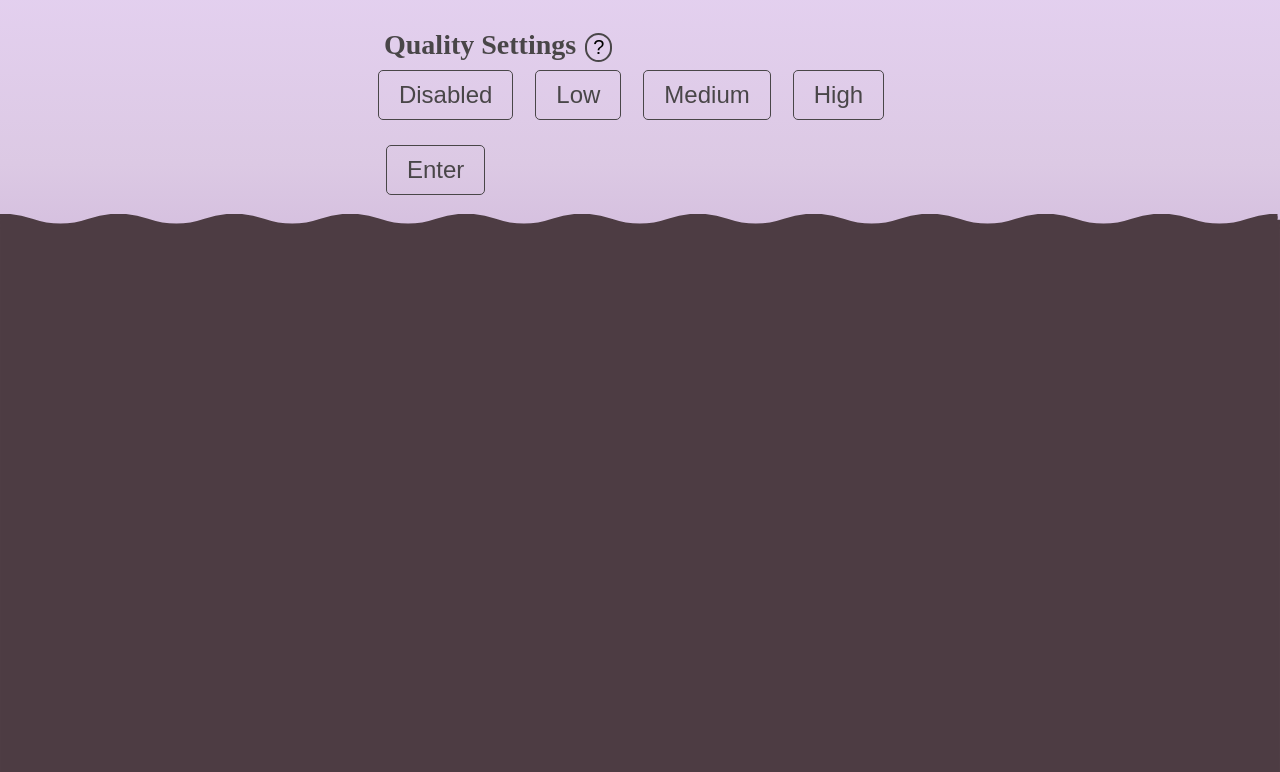
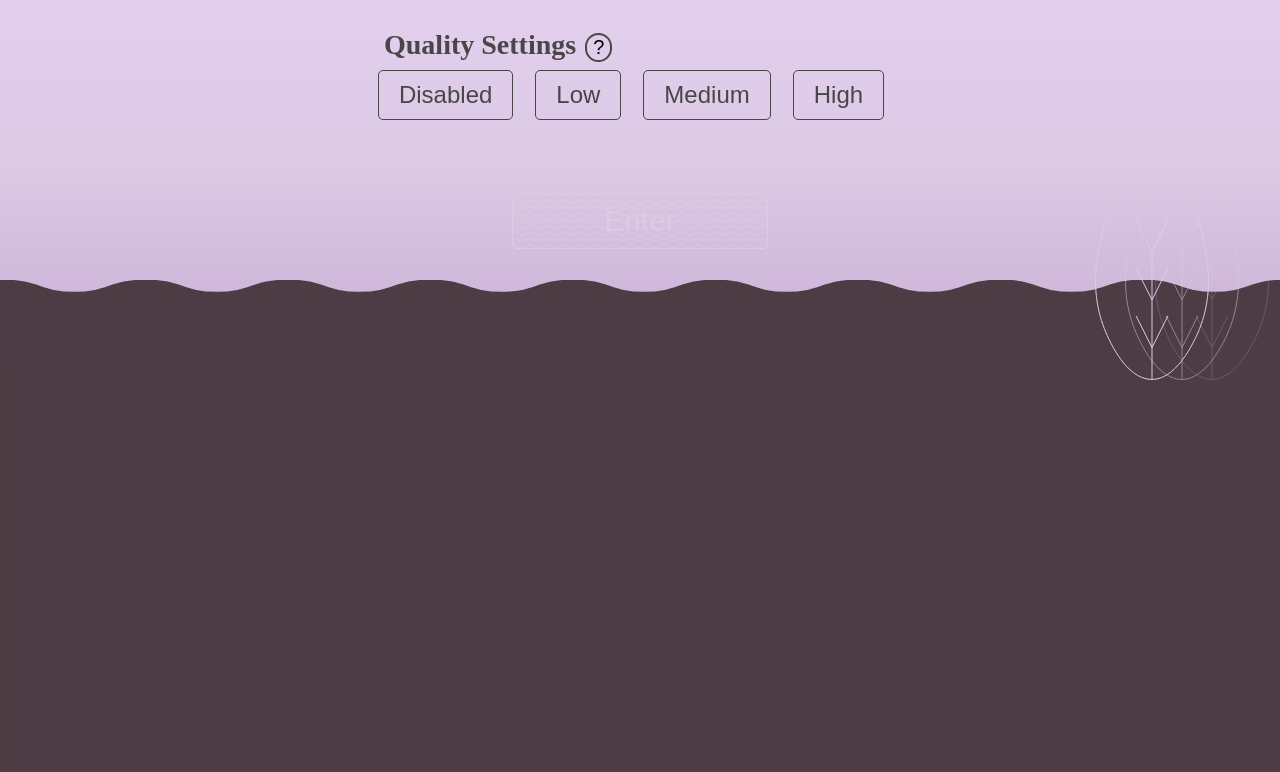
Before and after one commit to 97cider/97-degree-cider, a Vue app in the folder client/: page /#/ in a window 1280 px wide. Shown: the part 420-1192 px from the top of the page. Built offline with nearby package versions, Linux system fonts and the light colour scheme; a web font is replaced by a local one.

Commit message:
More Formatting for Wierd Footer and Enter Button Rework

```diff
--- a/client/src/components/Overlay.vue
+++ b/client/src/components/Overlay.vue
@@ -43,7 +43,7 @@ export default {
         border-radius: 0px;
         z-index: 10;
         position: absolute;
-        background: #3d2d31e8;
+        background: #4d3c43;
 
         margin-left: auto;
         margin-right: auto;
--- a/client/src/pages/Intro.vue
+++ b/client/src/pages/Intro.vue
@@ -21,6 +21,17 @@
                 <text class="far-outer" transform="rotate(90)" y="-25" x="20">97° Cider</text>
             </svg>
         </transition> -->
+        <div class="leaf-container">
+          <transition name="slide-fade">
+            <img class="svg-leaf" src="public/svgs/leaf-inverted.svg">
+          </transition>
+          <transition name="slide-fade">
+            <img class="svg-leaf mid" src="public/svgs/leaf-inverted.svg">
+          </transition>
+          <transition name="slide-fade">
+            <img class="svg-leaf outer" src="public/svgs/leaf-inverted.svg">
+          </transition>
+        </div>
     </div>
     <div class="intro-bg ">
         <div class="upper"></div>
@@ -68,21 +79,12 @@
                               <option value="high">High</option>
                           </select>
                       </div>
-                      <router-link to="/cafe" tag="button" class="intro-button">Enter</router-link>
+
                   </div>
               </transition>
-              <div class="lower">
-                <div class="leaf-container">
-                  <transition name="slide-fade">
-                      <img class="svg-leaf" src="public/svgs/leaf-inverted.svg">
-                  </transition>
-                  <transition name="slide-fade">
-                      <img class="svg-leaf mid" src="public/svgs/leaf-inverted.svg">
-                  </transition>
-                  <transition name="slide-fade">
-                      <img class="svg-leaf outer" src="public/svgs/leaf-inverted.svg">
-                  </transition>
-                </div>
+              <div class="intro-item enter">
+                <div class="lower"></div>
+                <router-link to="/cafe" tag="button" class="intro-button enter">Enter</router-link>
               </div>
           </div>
       </div>
@@ -259,8 +261,9 @@ text {
     position: absolute;
     left: 0;
     right: 0;
-
+    top: 700px;
     background: url(../../public/svgs/wave-border-small.svg);
+    background-size: auto 100%;
 }
 
 .intro {
@@ -332,6 +335,12 @@ text {
         opacity: 0;
         transition: visibility 0s linear 300ms, opacity 300ms;
     }
+
+    &.enter {
+        display: flex;
+        justify-content: center;
+        padding-top: 50px;
+    }
 }
 
 .intro-button {
@@ -357,11 +366,21 @@ text {
     margin: 4px 2px;
     cursor: pointer;
 
+    width: 100%;
+
     transition-duration: 0.4s;
 
     &:hover {
         background-color: #494648;
         color: white;
+    }
+
+    &.enter {
+        border-color: #ddcae3;
+        font-size: 30px;
+        color: #ddcae3;
+        width: 50%;
+        background: url(../../public/svgs/swirls-inverted.svg);
     }
 }
 
```
Also changed, not shown: client/public/svgs/swirls-inverted.svg (added).
